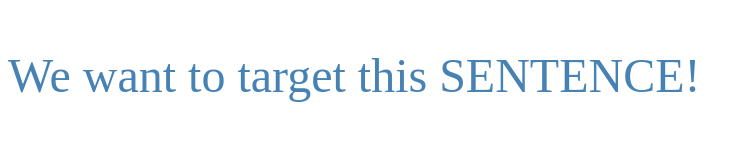
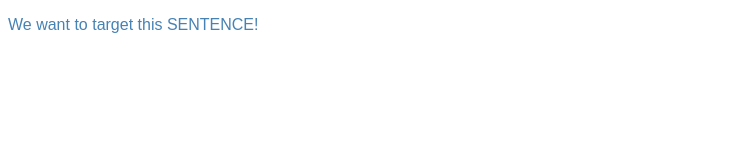
Before and after one commit to AnonymAsimov/LUDDITE-MOVEMENT, a plain HTML site: page exercises/03 week/index.html in a window 1280 px wide. Shown: the whole page, without its empty margins (0-750 px from the left). Drawn offline with Linux system fonts and the light colour scheme.

Commit message:
Update Style.css

```diff
--- a/exercises/03 week/Style.css
+++ b/exercises/03 week/Style.css
@@ -1,4 +1,6 @@
 p{
     color: steelblue;
     font-size: 48px;
+    font: icon;
+
 }
```
